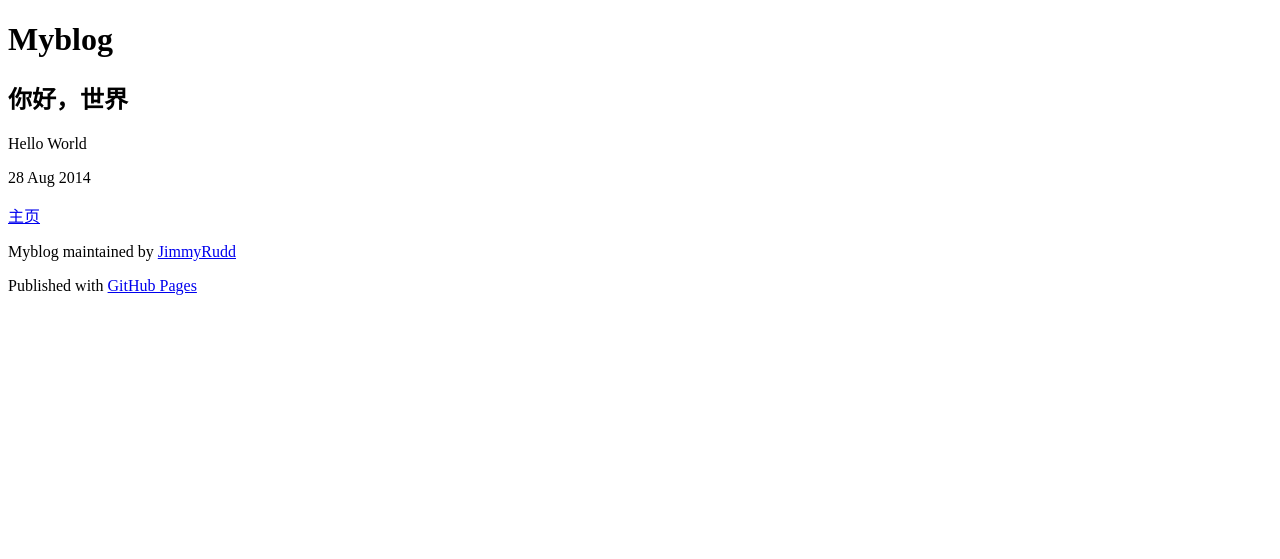
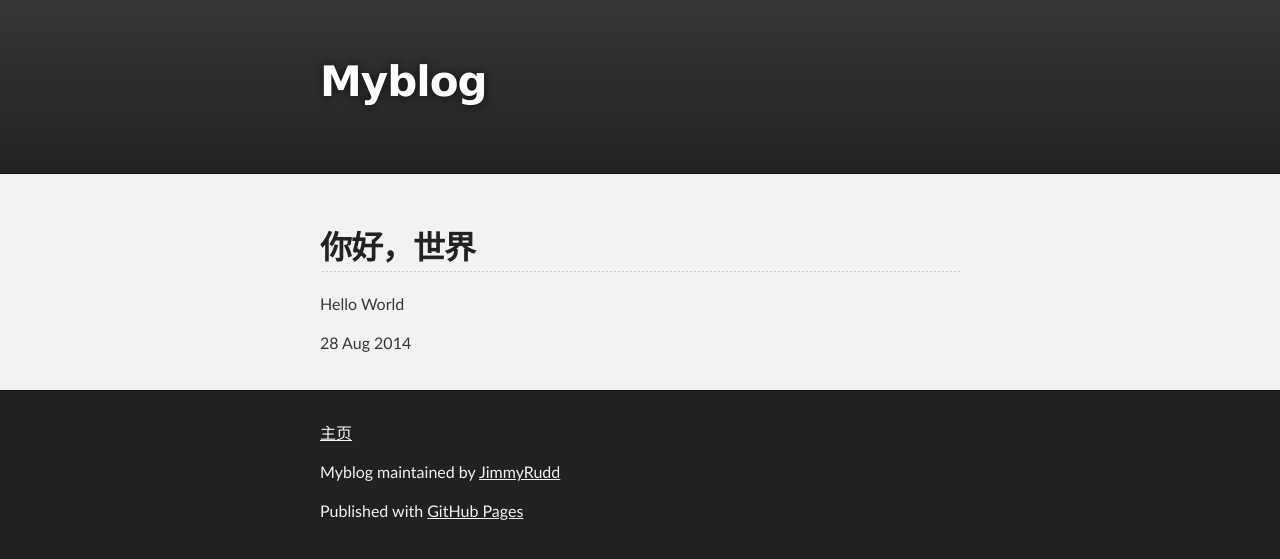
Before and after one commit to JimmyRudd/MyBlog, a Jekyll site: the page built from _posts/2014-8-28-helloworld.html, in a window 1280 px wide. Shown: the top 559 px of the page. Built offline with Jekyll 4.4.1, drawn with Linux system fonts in a browser that asks for light colours.

Commit message:
继续。。

```diff
--- a/_layouts/default.html
+++ b/_layouts/default.html
@@ -6,7 +6,7 @@
     <meta http-equiv="X-UA-Compatible" content="chrome=1">
     <meta name="description" content="Myblog : ">
 
-    <link rel="stylesheet" type="text/css" media="screen" href="stylesheets/stylesheet.css">
+    <link rel="stylesheet" type="text/css" media="screen" href="{{ site.baseurl }}/stylesheets/stylesheet.css">
 
     <title>{{ page.title }}</title>
   </head>
@@ -31,7 +31,7 @@
     <!-- FOOTER  -->
     <div id="footer_wrap" class="outer">
       <footer class="inner">
-	<p><a href="/MyBlog">主页</a></p>
+	<p><a href="{{ site.baseurl }}">主页</a></p>
         <p class="copyright">Myblog maintained by <a href="https://github.com/JimmyRudd">JimmyRudd</a></p>
         <p>Published with <a href="http://pages.github.com">GitHub Pages</a></p>
       </footer>
```
Also changed, not shown: images/bg_hr.png (renamed from _layouts/images/bg_hr.png), images/blacktocat.png (renamed from _layouts/images/blacktocat.png), images/icon_download.png (renamed from _layouts/images/icon_download.png), images/sprite_download.png (renamed from _layouts/images/sprite_download.png), javascripts/main.js (renamed from _layouts/javascripts/main.js), params.json (renamed from _layouts/params.json), stylesheets/pygment_trac.css (renamed from _layouts/stylesheets/pygment_trac.css), stylesheets/stylesheet.css (renamed from _layouts/stylesheets/stylesheet.css).
